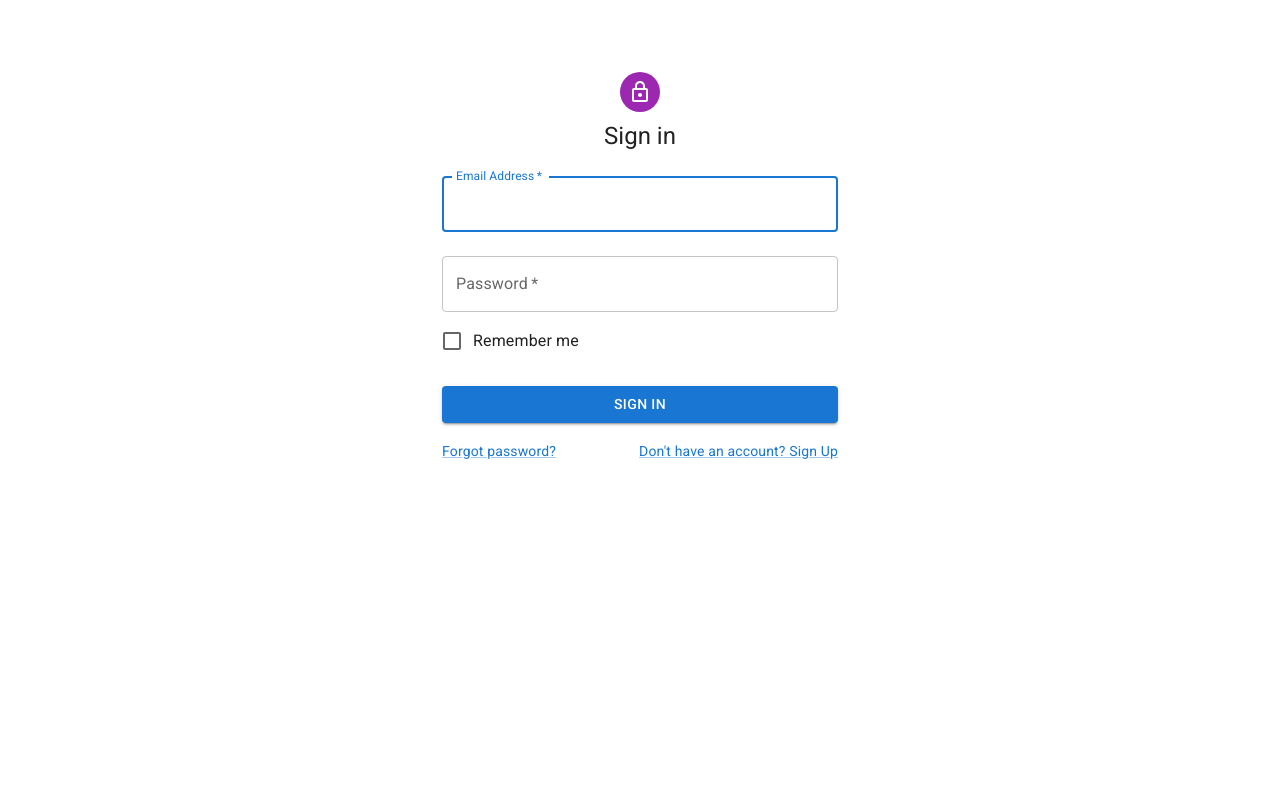
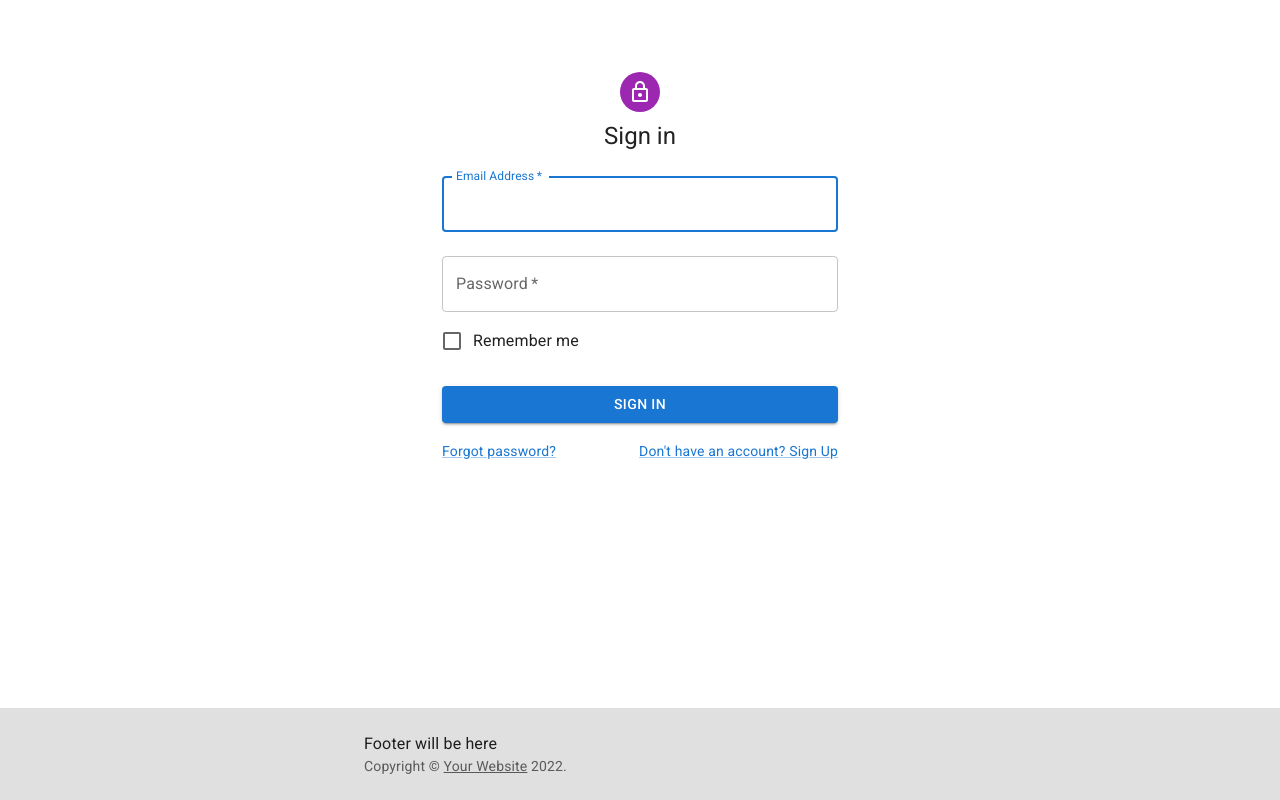
Before and after one commit to ollaikali/energyleakchecker, a React (Create React App) app: page /login in a window 1280 px wide. Built offline with nearby package versions, Linux system fonts and the light colour scheme.

Commit message:
footer now on every poge and it sticks to bottom

```diff
--- a/src/App.js
+++ b/src/App.js
@@ -1,7 +1,8 @@
-import React from "react";
-import { BrowserRouter, Route, Routes } from "react-router-dom";
-import SignIn from "./Components/SignIn";
-import HomePage from "./Pages/HomePage";
+import React from 'react'
+import { BrowserRouter, Route, Routes } from 'react-router-dom'
+import StickyFooter from './Components/Footer'
+import SignIn from './Components/SignIn'
+import HomePage from './Pages/HomePage'
 
 function App() {
   return (
@@ -11,8 +12,9 @@ function App() {
         <Route path="/home" element={<HomePage />} />
         <Route path="/login" element={<SignIn />} />
       </Routes>
+      <StickyFooter />
     </BrowserRouter>
-  );
+  )
 }
 
-export default App;
+export default App
--- a/src/Components/Footer.js
+++ b/src/Components/Footer.js
@@ -22,9 +22,10 @@ export default function StickyFooter() {
   return (
     <Box
       sx={{
-        display: 'flex',
-        flexDirection: 'column',
-        minHeight: '100vh',
+        minWidth: '100%',
+        pt: 10,
+        position: "absolute",
+        bottom: 0
       }}
     >
       <CssBaseline />
```
